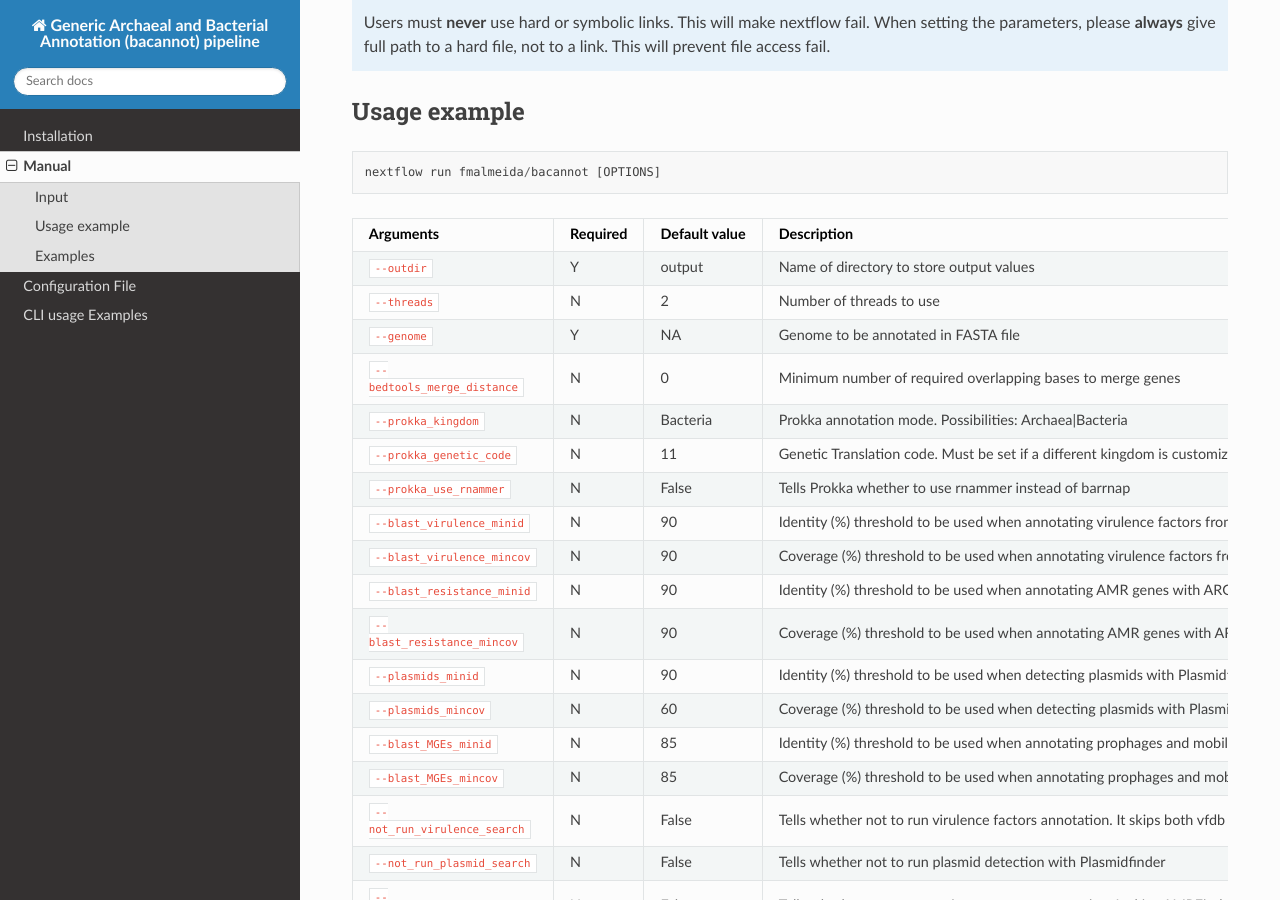
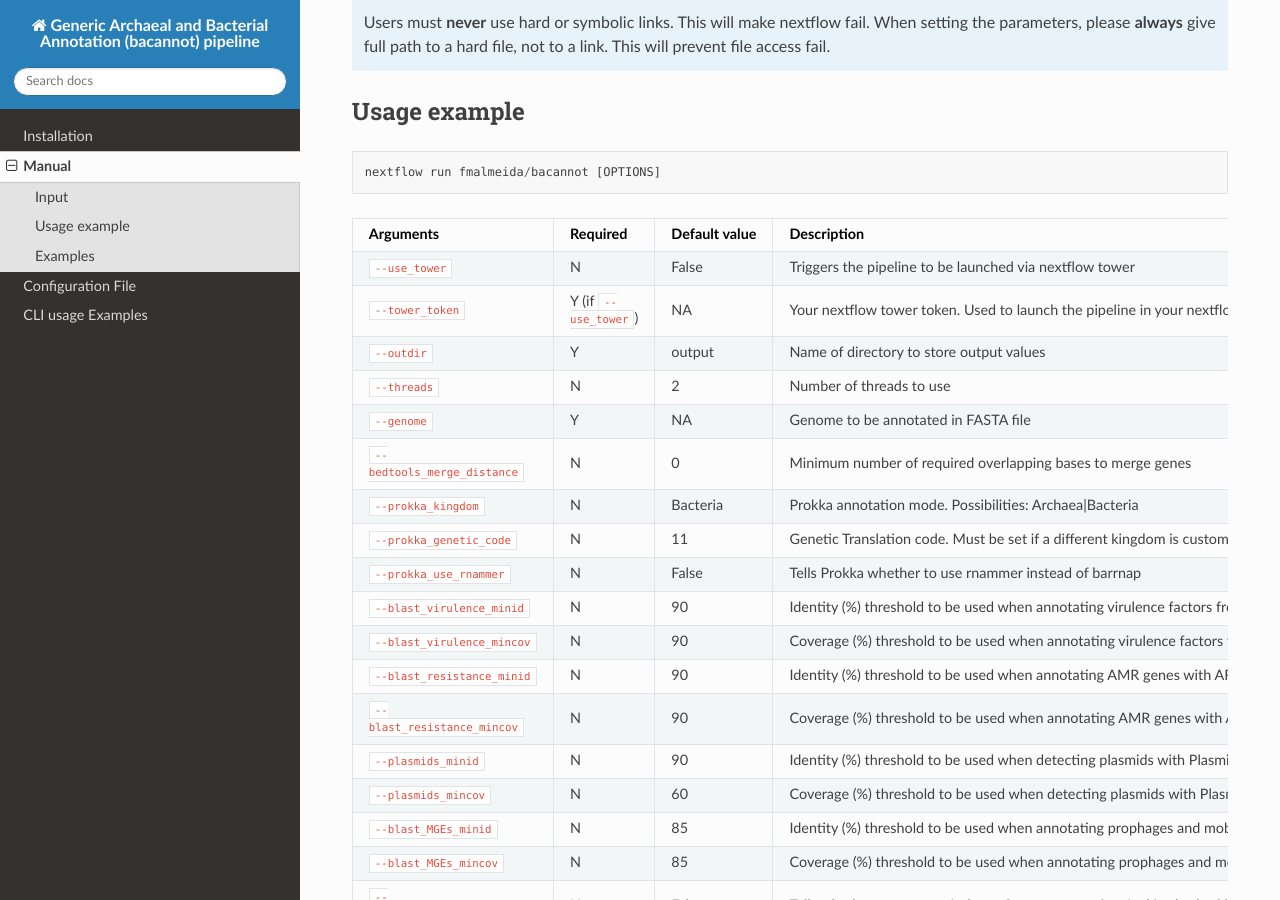
Before and after one commit to fmalmeida/bacannot, a Sphinx documentation site: the page built from docs/manual.rst, in a window 1280 px wide and 900 px high, scrolled down 342 px. Built offline with Sphinx 7.4.7 and the Read the Docs theme 2.0.0, drawn with Linux system fonts in a browser that asks for light colours.

```diff
--- a/docs/manual.rst
+++ b/docs/manual.rst
@@ -31,6 +31,16 @@ Usage example
      - Required
      - Default value
      - Description
+
+   * - ``--use_tower``
+     - N
+     - False
+     - Triggers the pipeline to be launched via nextflow tower
+
+   * - ``--tower_token``
+     - Y (if ``--use_tower``)
+     - NA
+     - Your nextflow tower token. Used to launch the pipeline in your nextflow tower account
 
    * - ``--outdir``
      - Y
```
Also changed, not shown: CHANGELOG.md (added, +22 -0 lines).
